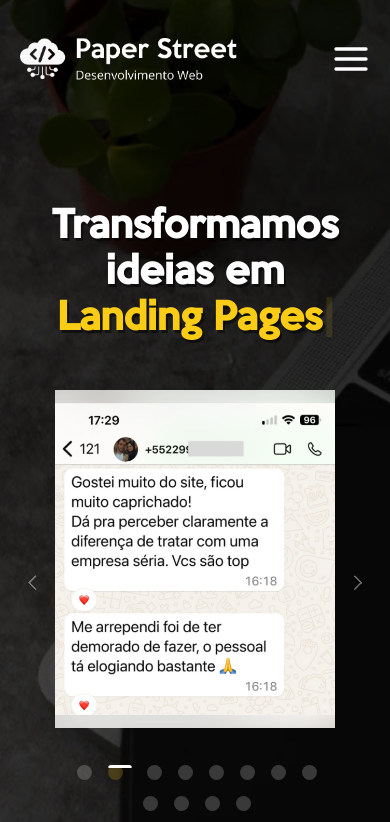
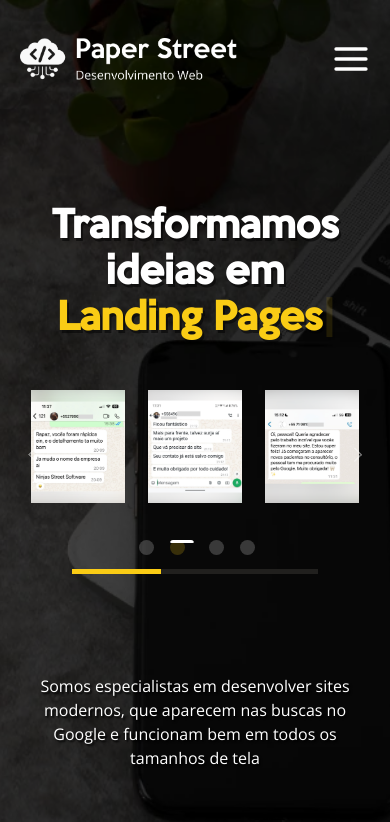
Before and after one commit to EdisonMatos/Site-Paper-Street, a React (Vite) app: page / in a window 390 px wide. Shown: the top 822 px of the page. Built offline with nearby package versions, Linux system fonts and the light colour scheme.

Commit message:
fix: Ajusta o Carousel em telas acima de 3000px

```diff
--- a/src/components/interactives/CarouselHero.jsx
+++ b/src/components/interactives/CarouselHero.jsx
@@ -15,37 +15,42 @@ import imgTestimonial11 from "../../assets/imgs/testimonialsHero/imgTestimonial1
 import imgTestimonial12 from "../../assets/imgs/testimonialsHero/imgTestimonial12.png";
 
 const CarouselHero = () => {
-
   const responsiveOptions = [
     {
-      breakpoint: 3000,
+      breakpoint: 3000, // Para telas de até 3000px
       settings: {
         slidesToShow: 3,
         slidesToScroll: 3,
       },
     },
     {
-      breakpoint: 1023,
+      breakpoint: 1024, // Para telas entre 1024px e 3000px
       settings: {
         slidesToShow: 2,
         slidesToScroll: 2,
       },
     },
     {
-      breakpoint: 767,
+      breakpoint: 768, // Para telas entre 768px e 1024px
       settings: {
         slidesToShow: 2,
         slidesToScroll: 2,
       },
     },
     {
-      breakpoint: 575,
+      breakpoint: 576, // Para telas entre 576px e 768px
       settings: {
         slidesToShow: 1,
         slidesToScroll: 1,
       },
     },
   ];
+
+
+  const defaultSettings = {
+    slidesToShow: 3,
+    slidesToScroll: 3,
+  };
 
   const autoplaySpeed = 25000;
   const [progress, setProgress] = useState(0);
@@ -71,12 +76,17 @@ const CarouselHero = () => {
     setProgress(0);
   };
 
+  const currentSettings = () => {
+    const width = window.innerWidth;
+    if (width > 3000) return defaultSettings;
+    return responsiveOptions.find(option => width <= option.breakpoint)?.settings || defaultSettings;
+  };
 
   return (
     <div className="carousel-container" style={{ position: "relative" }}>
       <Carousel
         ref={carouselRef}
-        responsive={responsiveOptions}
+        {...currentSettings()}
         dots={true}
         arrows
         beforeChange={handleBeforeChange}
@@ -120,7 +130,6 @@ const CarouselHero = () => {
         </div>
       </Carousel>
 
-
       {/* Barra de progresso */}
       <div className="progress-bar-container">
         <div className="progress-bar" style={{ width: `${progress}%` }} />
```
